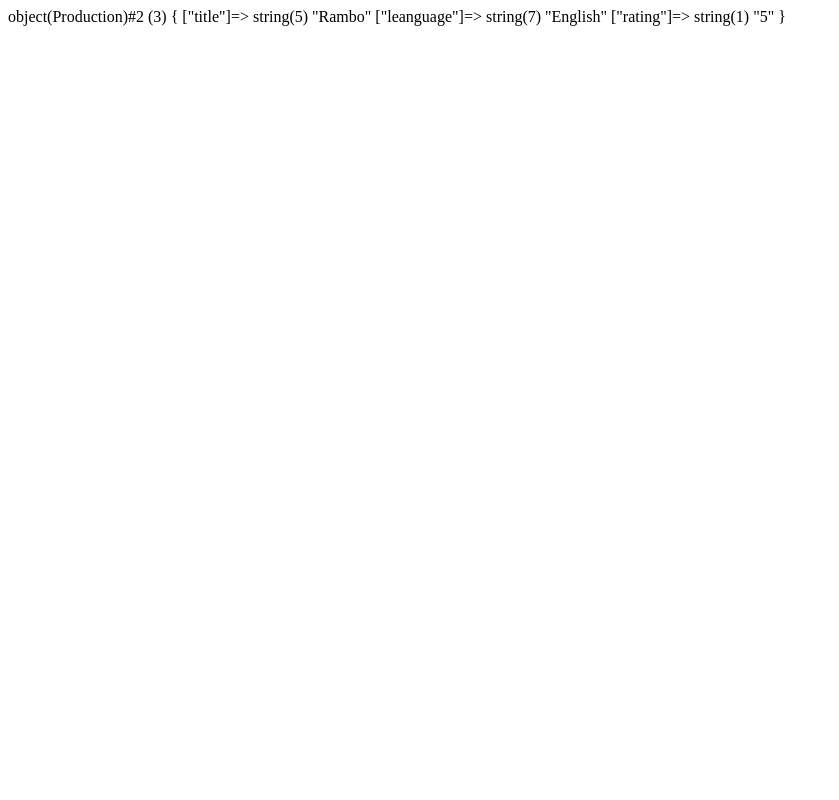
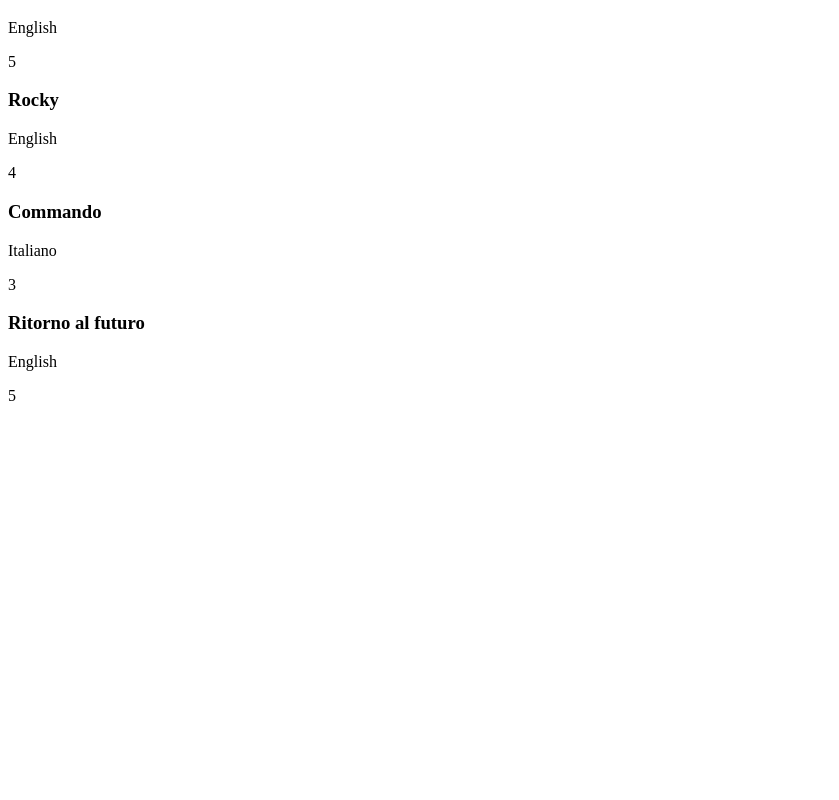
Before and after one commit to AngeloFriello/php-oop-1, a PHP site: page / in a window 1280 px wide. Shown: the whole page, without its empty margins (0-839 px from the left). Run offline with PHP 8.4, Linux system fonts and the light colour scheme; data that the repository does not hold is empty.

Commit message:
fix array

```diff
--- a/index.php
+++ b/index.php
@@ -1,29 +1,24 @@
 <?php
 
 class Production{
+
     public $title;
     public $leanguage;
     public $rating;
 
-    function __construct(String $_title, $_leanguage, $_rating) {
-
-        $this->title = $_title;
+    function __construct($_title, $_leanguage, $_rating) {
+        $this->setTitle($_title);
         $this->leanguage = $_leanguage;
-        $this->rating = $_rating;
-
+        $this->setRating($_rating);
     }
 
-    public function setTitle($title){
+    public function setTitle($title) {
         if(is_string($title)){
             $this->title = $title;
-        }else{
-            $this->title = 'undefined';
-            var_dump('undefined');
         }
     }
 
-    public function setAge($rating)
-    {
+    public function setRating($rating)  {
         if (is_numeric($rating) && $rating >= 0) {
             $this->rating = intval($rating);
         } else {
@@ -33,13 +28,19 @@ class Production{
     }
 }
 
-$rambo = new Production('Rambo','English','5');
+$rambo = new Production(456,'English','5');
 $rocky = new Production('Rocky','English','4');
 $commando = new Production('Commando','Italiano','3');
 $ritorno_al_futuro = new Production('Ritorno al futuro','English','5');
 
+$film = [
+    $rambo,
+    $rocky,
+    $commando,
+    $ritorno_al_futuro,
+];
 
-var_dump($rambo)
+// var_dump($rambo);
 
 ?>
 <!DOCTYPE html>
@@ -50,14 +51,12 @@ var_dump($rambo)
     <title>Document</title>
 </head>
 <body>
-    <?php
-        foreach($film as $production){
-            ?>
+    <?php foreach($film as $production) { ?>
         <div>
-                <h3> <?php $production->title ?></h3>
+            <h3> <?php echo $production->title ?></h3>
+            <p> <?php echo $production->leanguage?></p>
+            <p> <?php echo $production->rating ?></p>
         </div>
-            <?php
-        }
-    ?>
+    <?php } ?>
 </body>
 </html>
```
Lines whose indentation alone changed are shown as unchanged.
